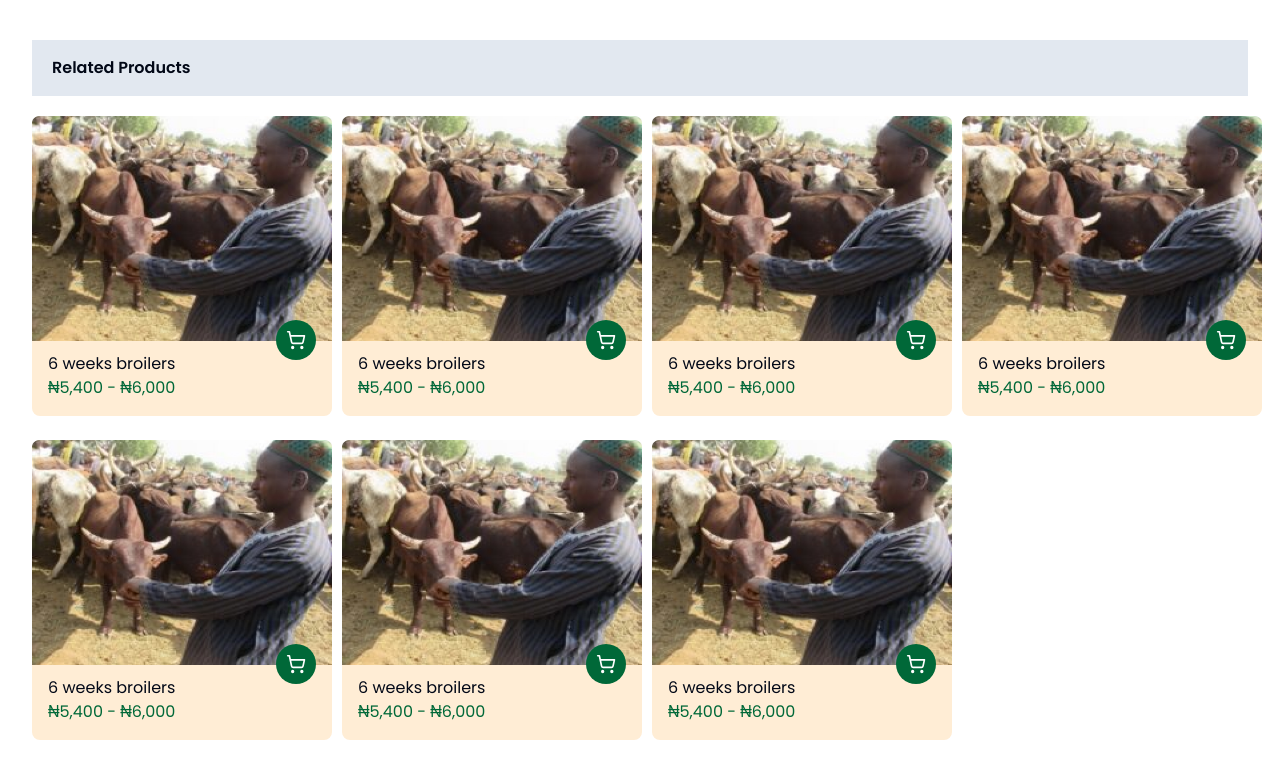
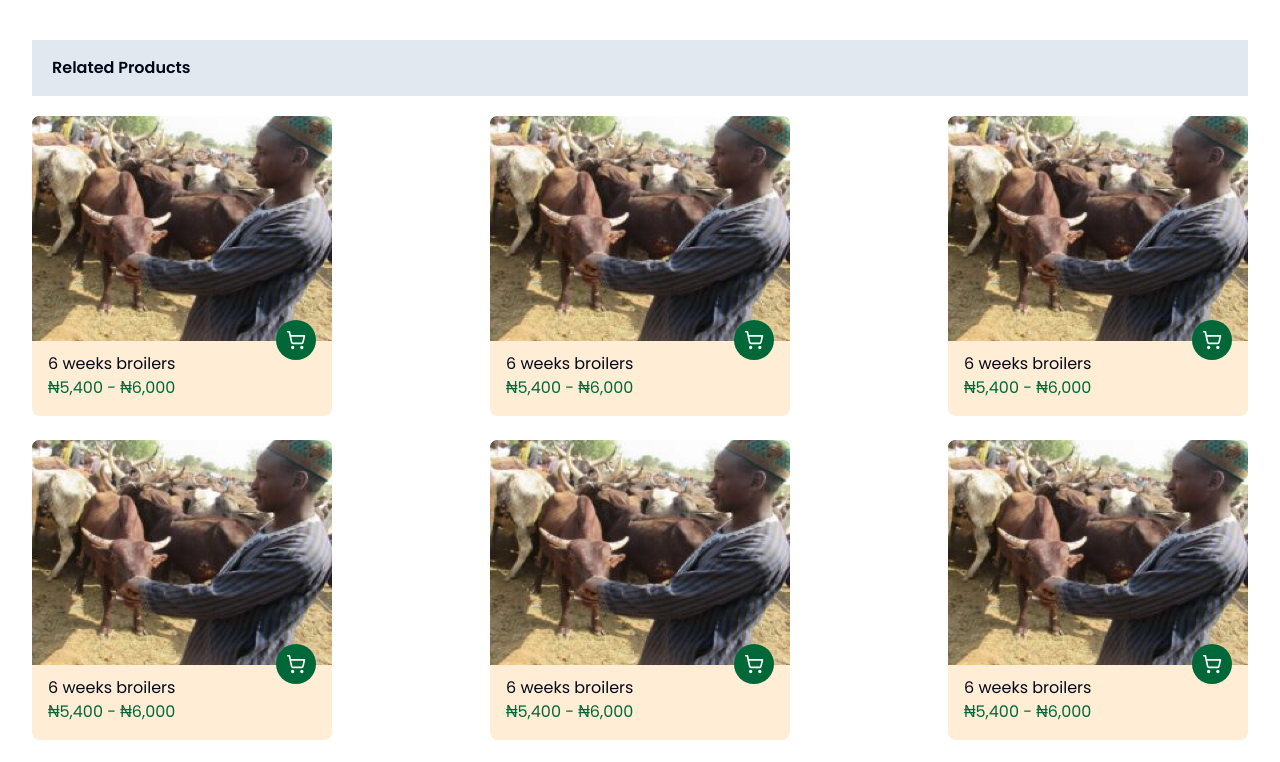
Before and after one commit to livestocx-ng/livestocx-marketplace, a Next.js app: page /sellers in a window 1280 px wide. Shown: the part 1389-2151 px from the top of the page. Built offline with nearby package versions, Linux system fonts and the light colour scheme.

Commit message:
updated products UI layout

```diff
--- a/src/app/(pages)/(public)/(home)/[productId]/page.tsx
+++ b/src/app/(pages)/(public)/(home)/[productId]/page.tsx
@@ -180,7 +180,8 @@ const ProductPage = ({params: {productId}}: ProductPageParams) => {
 						Related Products
 					</div>
 
-					<div className='grid grid-cols-1 md:grid-cols-3 lg:grid-cols-4 gap-6 mt-10 w-full'>
+					<div className='flex flex-wrap items-center justify-between w-full gap-y-4 md:gap-6 mt-10'>
+						{/* <div className='grid grid-cols-1 md:grid-cols-3 lg:grid-cols-4 gap-6 mt-10 w-full'> */}
 						{[1, 2, 3, 4, 5, 6, 7].map((item) => (
 							<ProductCard key={item} />
 						))}
```
